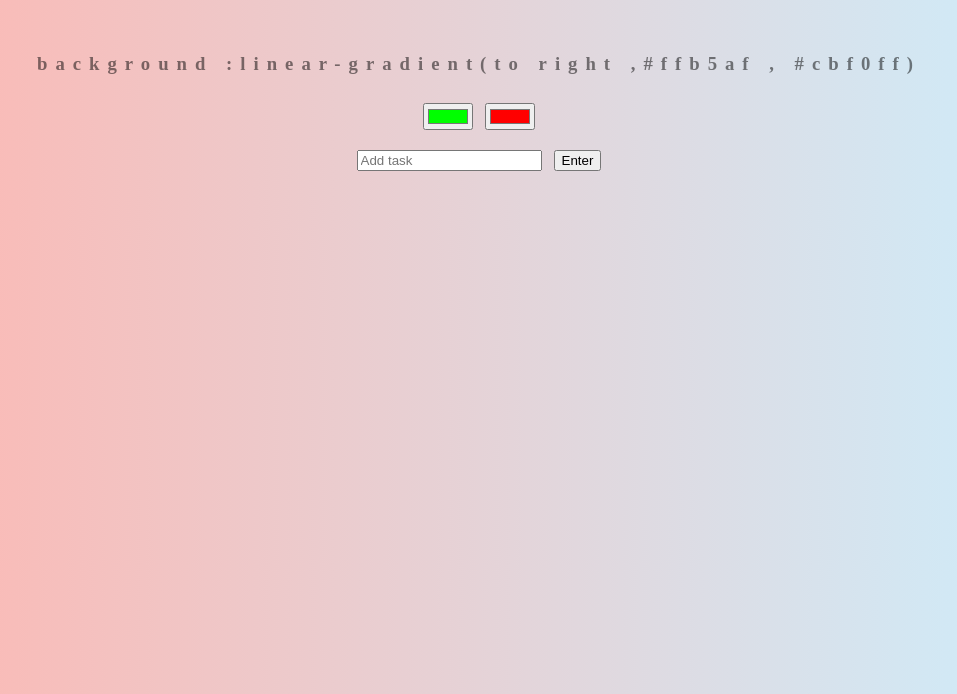
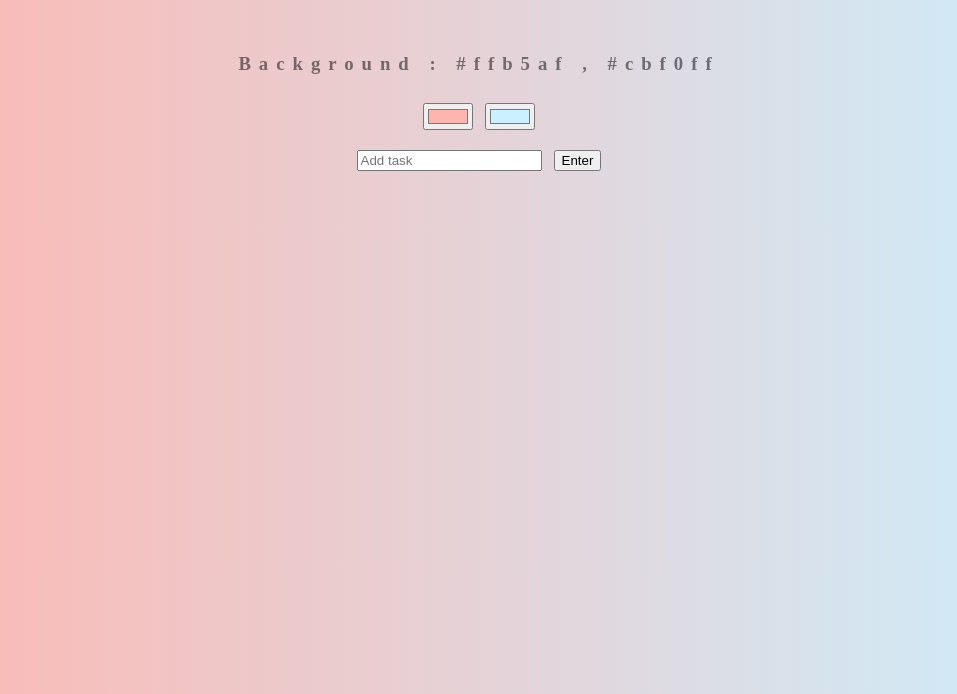
Before and after one commit to hypericy/Todoist, a plain HTML site: page index.html in a window 1280 px wide. Shown: the part 106-800 px from the top of the page, without its empty margins (161-1118 px from the left). Drawn offline with Linux system fonts and the light colour scheme.

Commit message:
change default background

```diff
--- a/index.html
+++ b/index.html
@@ -12,8 +12,8 @@
     <div class="container">
         <h3></h3>
         <div>
-            <input id="color1" type="color" name="color1" value="#00ff00">
-            <input id="color2" type="color" name="color2" value="#ff0000">
+            <input id="color1" type="color" name="color1" value="#ffb5af">
+            <input id="color2" type="color" name="color2" value="#cbf0ff">
         </div>
         <div>
             <input id="add" placeholder="Add task">
--- a/script.js
+++ b/script.js
@@ -38,13 +38,14 @@ var body = document.querySelector("body");
 function init(){
     // body.style.background= "linear-gradient(to right ,red , yellow)";
     body.setAttribute("style",`background :linear-gradient(to right ,#ffb5af , #cbf0ff)`);
-    css.innerHTML = body.getAttribute('style');
+    css.innerHTML = "Background : #ffb5af , #cbf0ff";
 }
 function setGradient(element){
     //body.style.background = `linear-gradient(to right ,${color1.value} , ${color2.value})`;
     body.setAttribute("style",`background :linear-gradient(to right ,${color1.value} , ${color2.value})`);
-    css.innerHTML = body.getAttribute('style');
-}
+    css.innerHTML = `Background : ${color1.value} , ${color2.value}`;
+};
+
 color1.addEventListener("input",setGradient);
 color2.addEventListener("input",setGradient);
 init();
```
